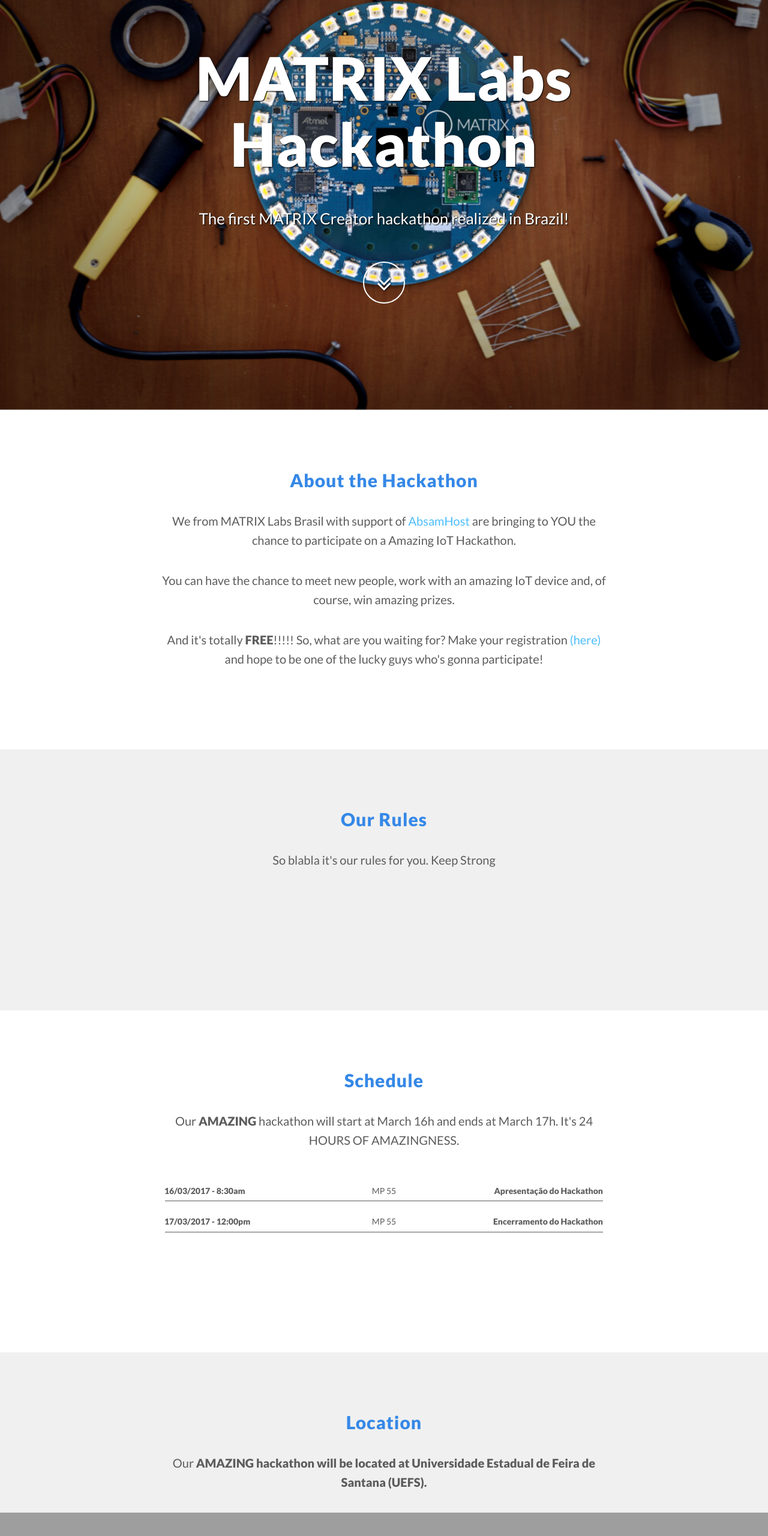
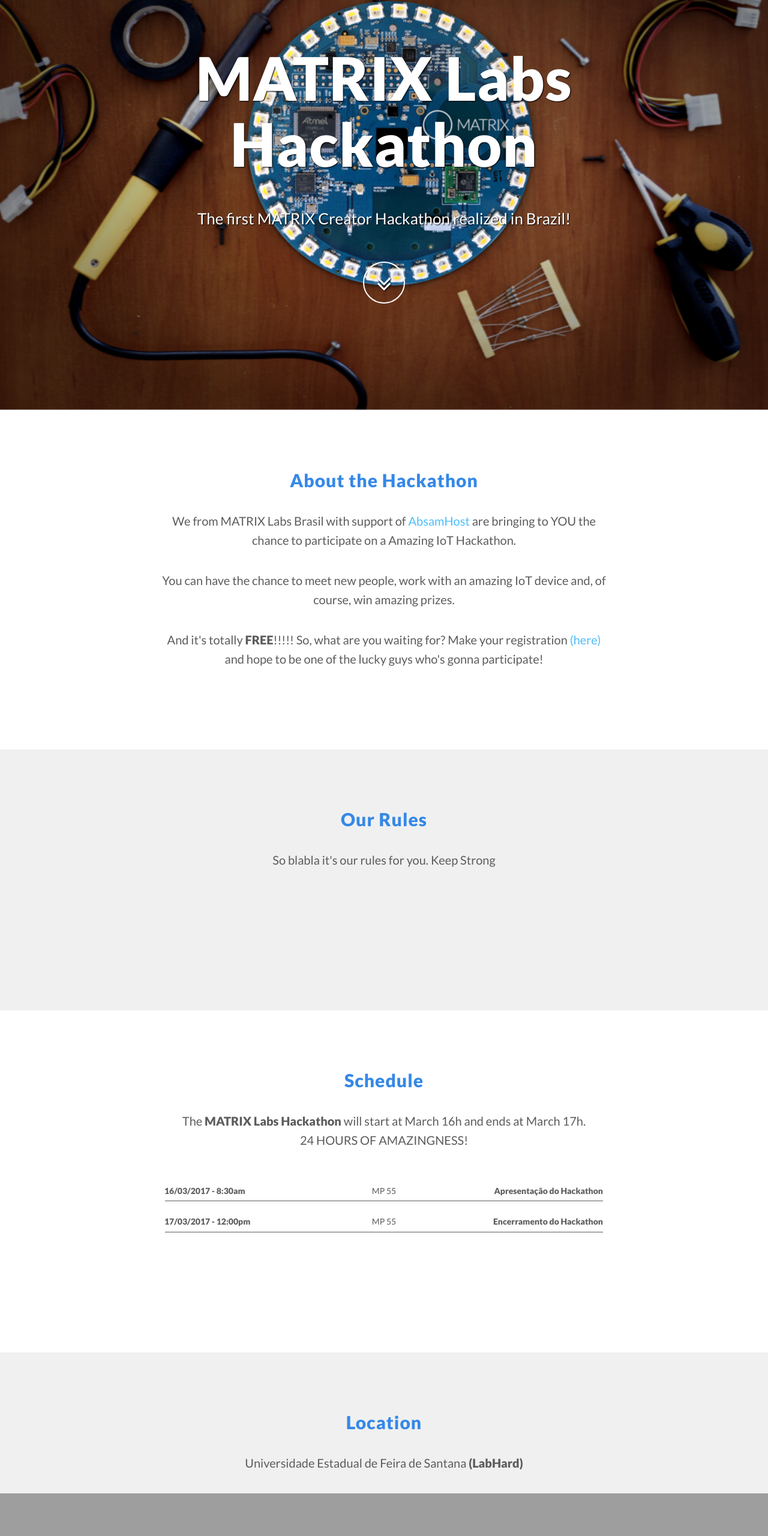
Before and after one commit to matrix-io/hackathon, a website: page index.html in a window 1280 px wide. Shown: the part 116-2676 px from the top of the page at 60% size. Drawn offline with nearby package versions, Linux system fonts and the light colour scheme; some packages are replaced by stand-ins of ours; grey boxes are pictures that could not be loaded; a web font is replaced by a local one.

Commit message:
Fix typos

```diff
--- a/index.html
+++ b/index.html
@@ -7,7 +7,7 @@
     <meta name="description" content="That's a landing page for our first MATRIX Labs Hackathon">
     <meta name="author" content="Matrix Labs Brasil">
 
-    <title>MATRIX Labs HACKATHON!</title>
+    <title>MATRIX Labs Hackathon</title>
 
     <!-- Bootstrap Core CSS -->
     <link href="vendor/bootstrap/css/bootstrap.min.css" rel="stylesheet">
@@ -95,7 +95,7 @@
           <div class="row">
             <div class="col-md-12 col-lg-12">
               <h1 class="brand-heading">MATRIX Labs Hackathon</h1>
-              <p class="intro-text">The first MATRIX Creator hackathon realized in Brazil!</p>
+              <p class="intro-text">The first MATRIX Creator Hackathon realized in Brazil!</p>
               <a href="#about" class="btn btn-circle page-scroll">
                 <i class="fa fa-angle-double-down animated"></i>
               </a>
@@ -135,8 +135,7 @@
         <div class="container">
           <div class="col-lg-8 col-lg-offset-2">
             <h2>Schedule</h2>
-            <p>Our <strong>AMAZING</strong> hackathon will start at March 16h and ends at March 17h. It's 24 HOURS OF AMAZINGNESS.</p>
-
+            <p>The <strong>MATRIX Labs Hackathon</strong> will start at March 16h and ends at March 17h. </br>24 HOURS OF AMAZINGNESS!</p>
             <div class="agenda">
               <div class="row">
                 <div class="when col-lg-4 col-md-4 col-sm-12 col-xs-12">16/03/2017 - 8:30am</div>
@@ -162,7 +161,7 @@
         <div class="container">
           <div class="col-lg-8 col-lg-offset-2">
             <h2>Location</h2>
-            <p>Our <strong>AMAZING</span> hackathon will be located at Universidade Estadual de Feira de Santana (UEFS).</p>
+            <p>Universidade Estadual de Feira de Santana <strong>(LabHard)</strong></p>
           </div>
         </div>
       </div>
@@ -186,7 +185,7 @@
     <!-- Footer -->
     <footer>
       <div class="container text-center">
-        <p>Copyright &copy; Admobilize 2017</p>
+        <p>Copyright &copy; MATRIX Labs 2017</p>
       </div>
     </footer>
 
```
